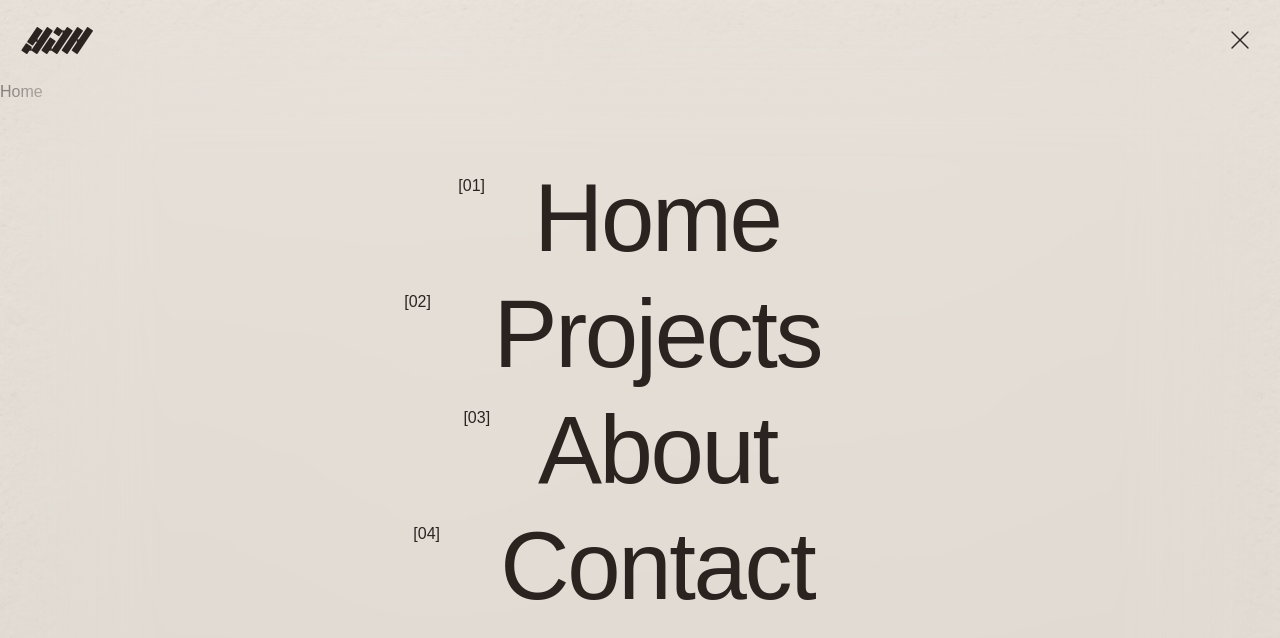
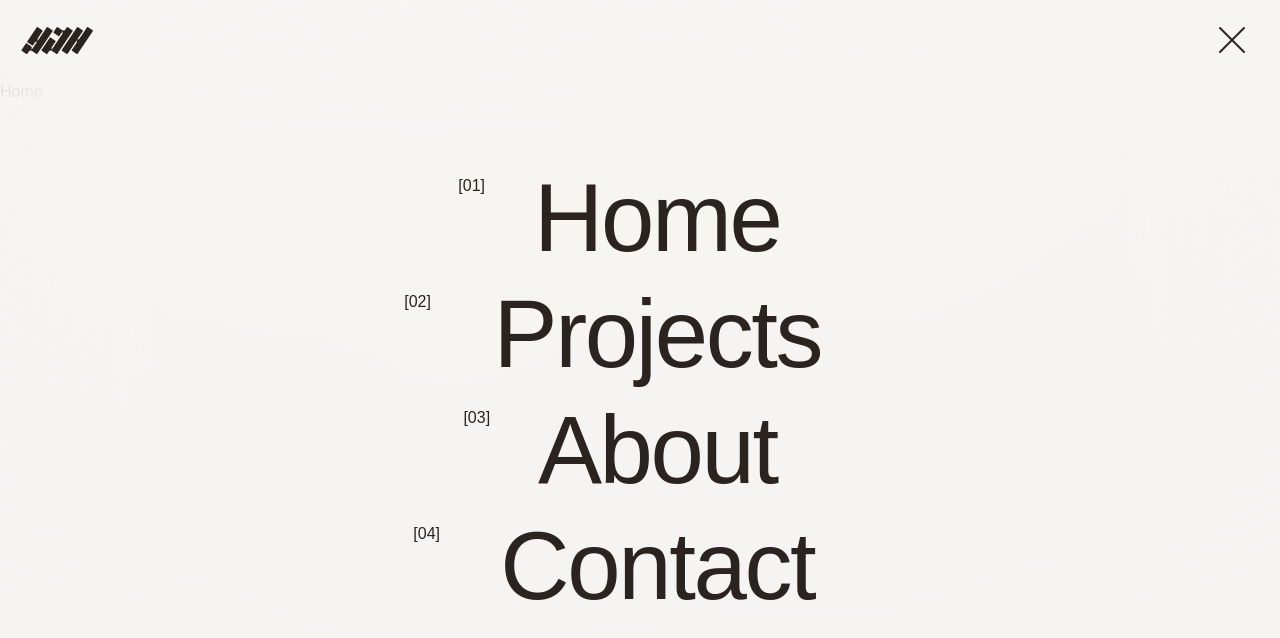
Before and after one commit to JiHy0ung/portfolio, a React app: page / in a window 1280 px wide. Both pictures are taken after a click on the button "MENU". Shown: the top 638 px of the page. Built offline with nearby package versions, Linux system fonts and the light colour scheme; the HTML template or start-up script is replaced by a standard one; a web font is replaced by a local one.

Commit message:
design: 메뉴 아이콘 크기 수정

```diff
--- a/src/layout/components/Header.tsx
+++ b/src/layout/components/Header.tsx
@@ -13,7 +13,7 @@ const Header = () => {
             initial={{ opacity: 0 }}
             animate={{ opacity: 1 }}
             exit={{ opacity: 0 }}
-            className="fixed inset-0 z-40 backdrop-blur-3xl"
+            className="fixed inset-0 z-40 backdrop-blur-3xl bg-stone-50/80"
           />
         )}
       </AnimatePresence>
@@ -33,7 +33,7 @@ const Header = () => {
                 exit={{ opacity: 0, rotateX: 90 }}
                 transition={{ duration: 0.25 }}
               >
-                <X strokeWidth={1} size={32} />
+                <X strokeWidth={1} size={48} />
               </motion.div>
             ) : (
               <motion.p
```
